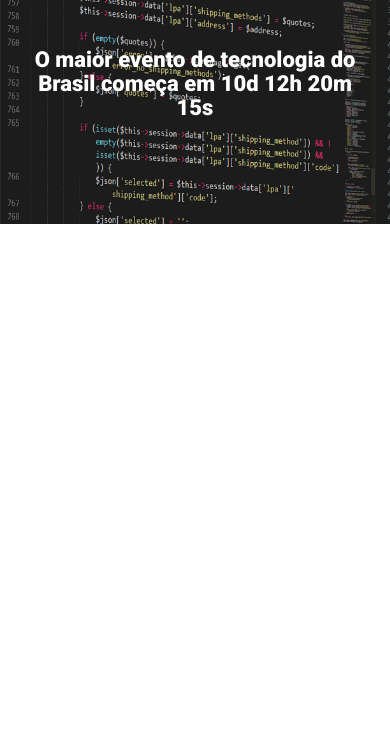
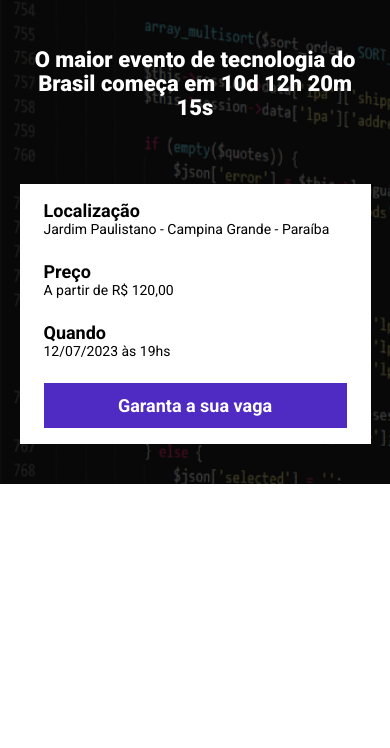
Before and after one commit to daviemanuels/ebac_tech_talks, a website built with Parcel: page src/index.html in a window 390 px wide. Shown: the part 96-844 px from the top of the page. Built offline with nearby package versions, Linux system fonts and the light colour scheme.

Commit message:
finalizado o hero

```diff
--- a/package.json
+++ b/package.json
@@ -4,7 +4,7 @@
   "description": "",
   "main": "index.js",
   "scripts": {
-    "dev": "parcel src/index.html src/styles/main.scss src/scripts/main.js",
+    "dev": "parcel ./src/index.html ./src/styles/main.scss ./src/scripts/main.js --no-cache",
     "test": "echo \"Error: no test specified\" && exit 1"
   },
   "keywords": [],
--- a/src/index.html
+++ b/src/index.html
@@ -16,6 +16,25 @@
             <p class="hero__text">
                 O maior evento de tecnologia do Brasil começa em 10d 12h 20m 15s
             </p>
+            <div class="infos-bar">
+                <ul class="infos-bar__infos">
+                    <li class="infos-bar__infos__item">
+                        <b>Localização</b>
+                        Jardim Paulistano - Campina Grande - Paraíba
+                    </li>
+                    <li class="infos-bar__infos__item">
+                        <b>Preço</b>
+                        A partir de R$ 120,00
+                    </li>
+                    <li class="infos-bar__infos__item">
+                        <b>Quando</b>
+                        12/07/2023 às 19hs
+                    </li>
+                </ul>
+                <a href="#" class="button button--primary">
+                    Garanta a sua vaga
+                </a>
+            </div>
         </div>
     </header>
 
--- a/src/styles/_hero.scss
+++ b/src/styles/_hero.scss
@@ -15,6 +15,7 @@
         top: 0;
         left: 0;
         width: 100%;
+        height: 100%;
         background-color: #000;
         opacity: .7;
         content: '';
--- /dev/null
+++ b/src/styles/components/_buttons.scss
@@ -0,0 +1,24 @@
+.button {
+    padding: 12px;
+    font-size: 18px;
+    font-weight: bold;
+    text-decoration: none;
+    text-align: center;
+    white-space: nowrap;
+
+    &--primary {
+        color: #fff;
+        background-color: #4f2ac3;
+    }
+
+    @media (max-width: 640px) {
+        display: block;
+        width: 100%;
+    }
+
+    @media (max-width: 1024px) {
+        display: flex;
+        align-items: center;
+        justify-content: center;
+    }
+}
--- /dev/null
+++ b/src/styles/components/_infos_bar.scss
@@ -0,0 +1,40 @@
+.infos-bar {
+    padding: 16px 24px;
+    background-color: #fff;
+    display: flex;
+    justify-content: space-between;
+
+    &__infos {
+        display: flex;
+        gap: 40px;
+
+        &__item {
+            font-size: 14px;
+            color: #000;
+
+            b {
+                color: #000;
+                font-size: 18px;
+                display: block;
+            }
+        }
+    }
+
+    @media (max-width: 640px) {
+        display: block;
+
+        &__infos {
+            display: block;
+
+            &__item {
+                margin-bottom: 24px;
+            }
+        }
+    }
+
+    @media (max-width: 1024px) {
+        &__infos {
+            gap: 16px;
+        }
+    }
+}
--- a/src/styles/main.scss
+++ b/src/styles/main.scss
@@ -1,4 +1,6 @@
 @use 'hero';
+@use 'components/infos_bar';
+@use 'components/buttons';
 
 * {
     margin: 0;
@@ -6,6 +8,7 @@
     box-sizing: border-box;
     font-family: Roboto, sans-serif;
     color: #fff;
+    list-style: none;
 }
 
 .container {
```
